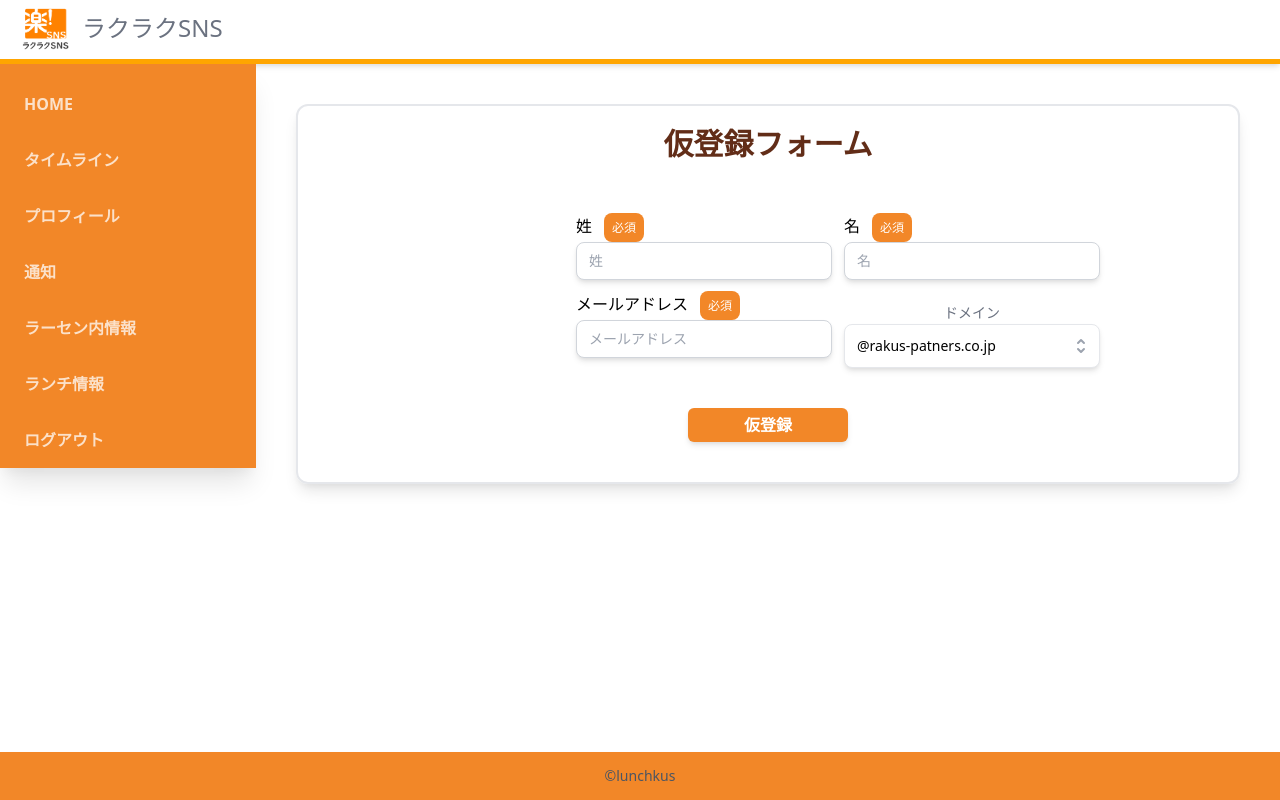
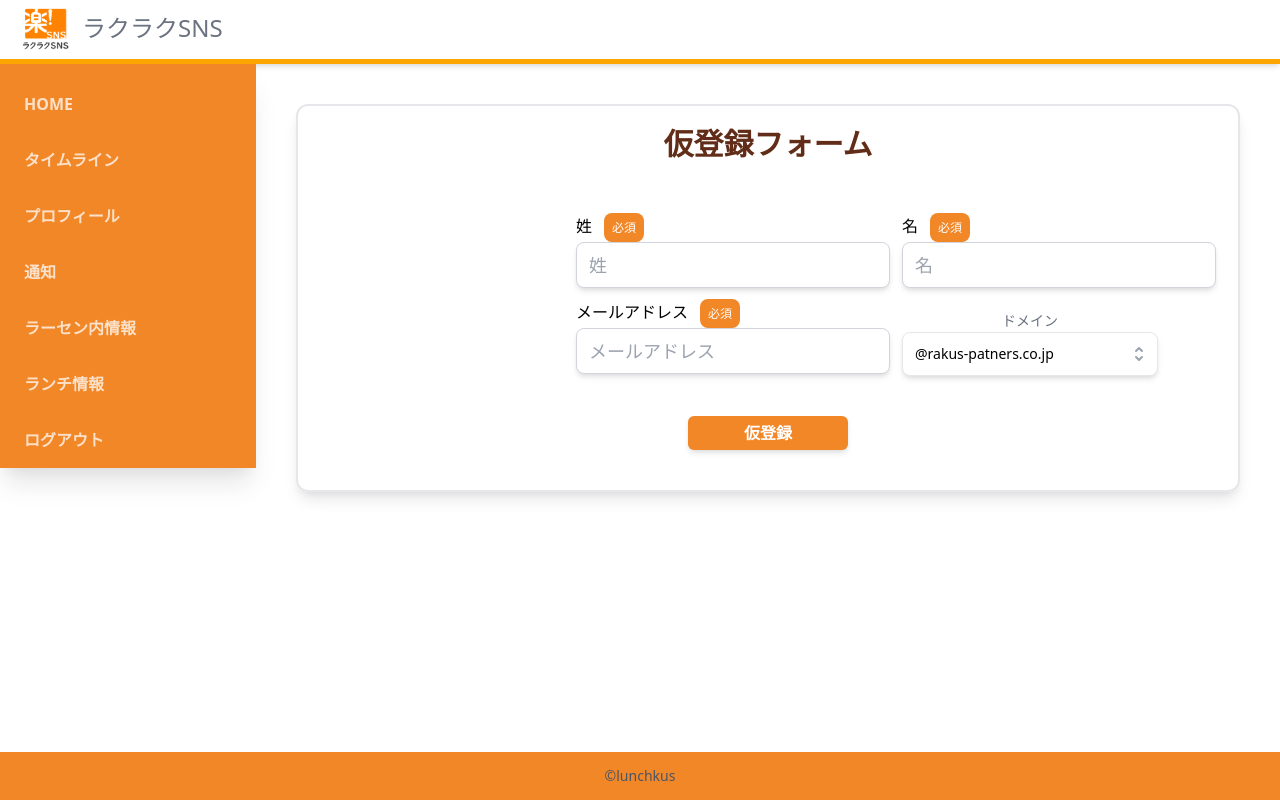
Before and after one commit to suzu1997/rakus-sns-app, a Next.js app: page /auth/presignup in a window 1280 px wide. Built offline with nearby package versions, Linux system fonts and the light colour scheme.

Commit message:
テキストフォームコンポーネントのレスポンシブ対応

```diff
--- a/src/components/Form/TextInput.tsx
+++ b/src/components/Form/TextInput.tsx
@@ -50,7 +50,7 @@ export const TextInput: FC<Props> = (props) => {
         required
         className={`${
           fullWidth && "w-full"
-        } relative py-2 pl-3 pr-10 text-left bg-white border border-gray-300 shadow-md outline-none rounded-lg focus:outline-none focus:border-basic focus-visible:ring-white sm:text-sm`}
+        } relative py-2 pl-3 pr-10 text-left bg-white border border-gray-300 shadow-md outline-none rounded-lg focus:outline-none focus:border-basic focus-visible:ring-white text-xs sm:text-sm lg:text-lg`}
         onChange={onChange}
         {...registers}
       />
```
